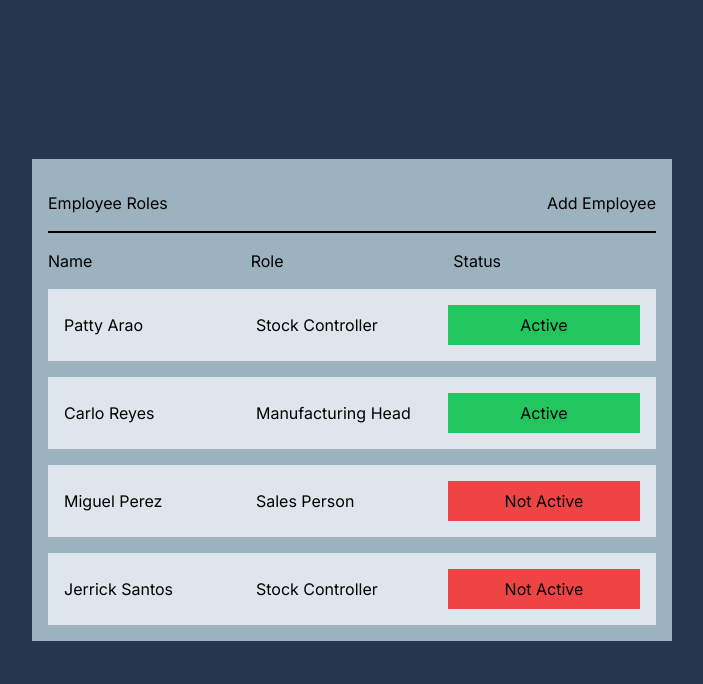
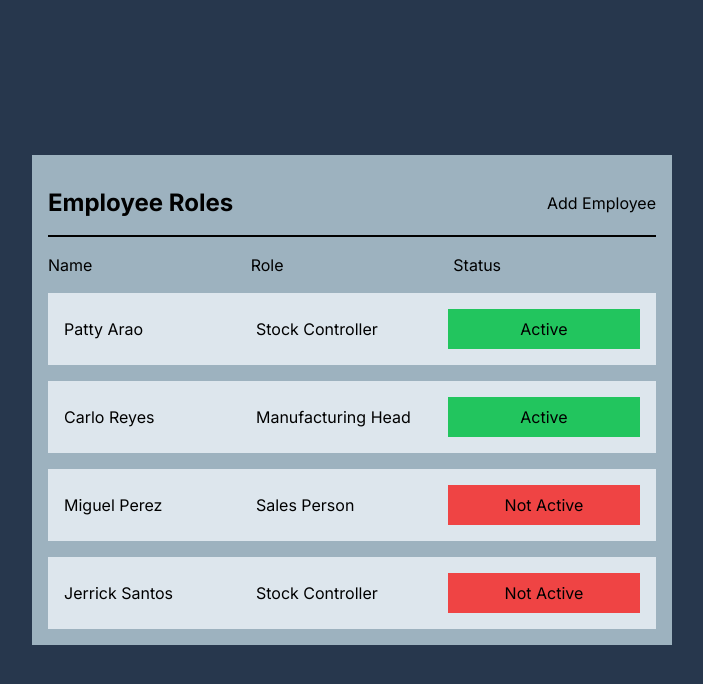
Before and after one commit to pattyarao/inventory-management-app, a Next.js app: page /assignroles in a window 1280 px wide. Shown: the top 684 px of the page, without its empty margins (288-991 px from the left). Built offline with nearby package versions, Linux system fonts and the light colour scheme.

Commit message:
added minor styles

```diff
--- a/app/components/AddEmployee.jsx
+++ b/app/components/AddEmployee.jsx
@@ -17,7 +17,9 @@ const AddEmployee = ({ handleClose, employees, setEmployees }) => {
     <div className="absolute min-w-full min-h-screen flex flex-col items-center justify-center bg-black/50">
       <div className="w-[30%] p-4 flex justify-between items-center bg-[#526D82] rounded-t-md">
         <p>Add New Employee</p>
-        <p onClick={handleClose}>Cancel</p>
+        <p onClick={handleClose} className="cursor-pointer">
+          Cancel
+        </p>
       </div>
       <div className="w-[30%] px-4 py-8 bg-[#DDE6ED] flex flex-col items-center justify-center gap-6 rounded-b-md">
         <div>
--- a/app/components/EmployeeList.jsx
+++ b/app/components/EmployeeList.jsx
@@ -42,7 +42,7 @@ const EmployeeList = () => {
       )}
       <div className="w-[50%] bg-[#9DB2BF] p-4">
         <div className="py-4 flex justify-between items-center border-b-2 border-black">
-          <h3>Employee Roles</h3>
+          <h3 className="font-bold text-2xl">Employee Roles</h3>
           <button onClick={() => setShow(true)}>Add Employee</button>
         </div>
         <div className="w-full py-4 flex justify-between items-center">
```
